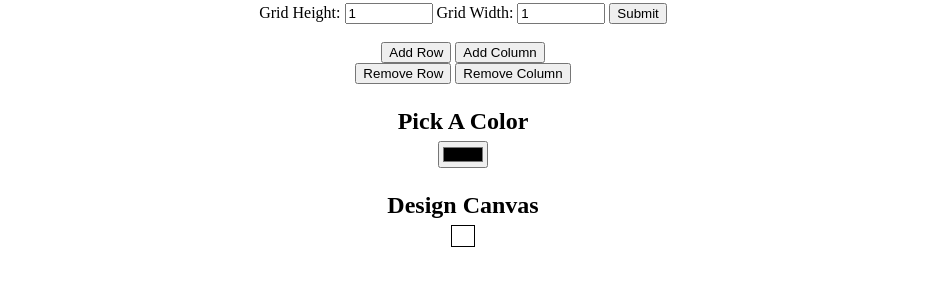
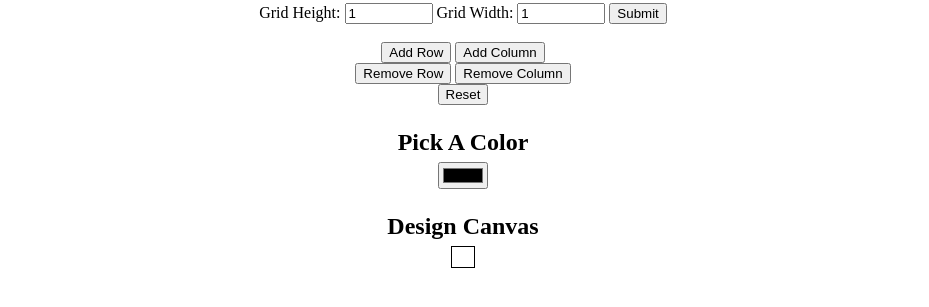
Before and after one commit to madhur-taneja/Pixel-Art-Maker, a plain HTML site: page index.html in a window 1280 px wide. Shown: the part 167-474 px from the top of the page, without its empty margins (177-1106 px from the left). Drawn offline with nearby package versions, Linux system fonts and the light colour scheme.

Commit message:
Adding Reset button

```diff
--- a/index.html
+++ b/index.html
@@ -25,6 +25,9 @@
     <button id="remove_column">Remove Column</button>
     <br>
 
+	<button type="reset" id="reset">Reset</button>
+	<br>
+
     <h2>Pick A Color</h2>
     <input type="color" id="colorPicker">
 
```
